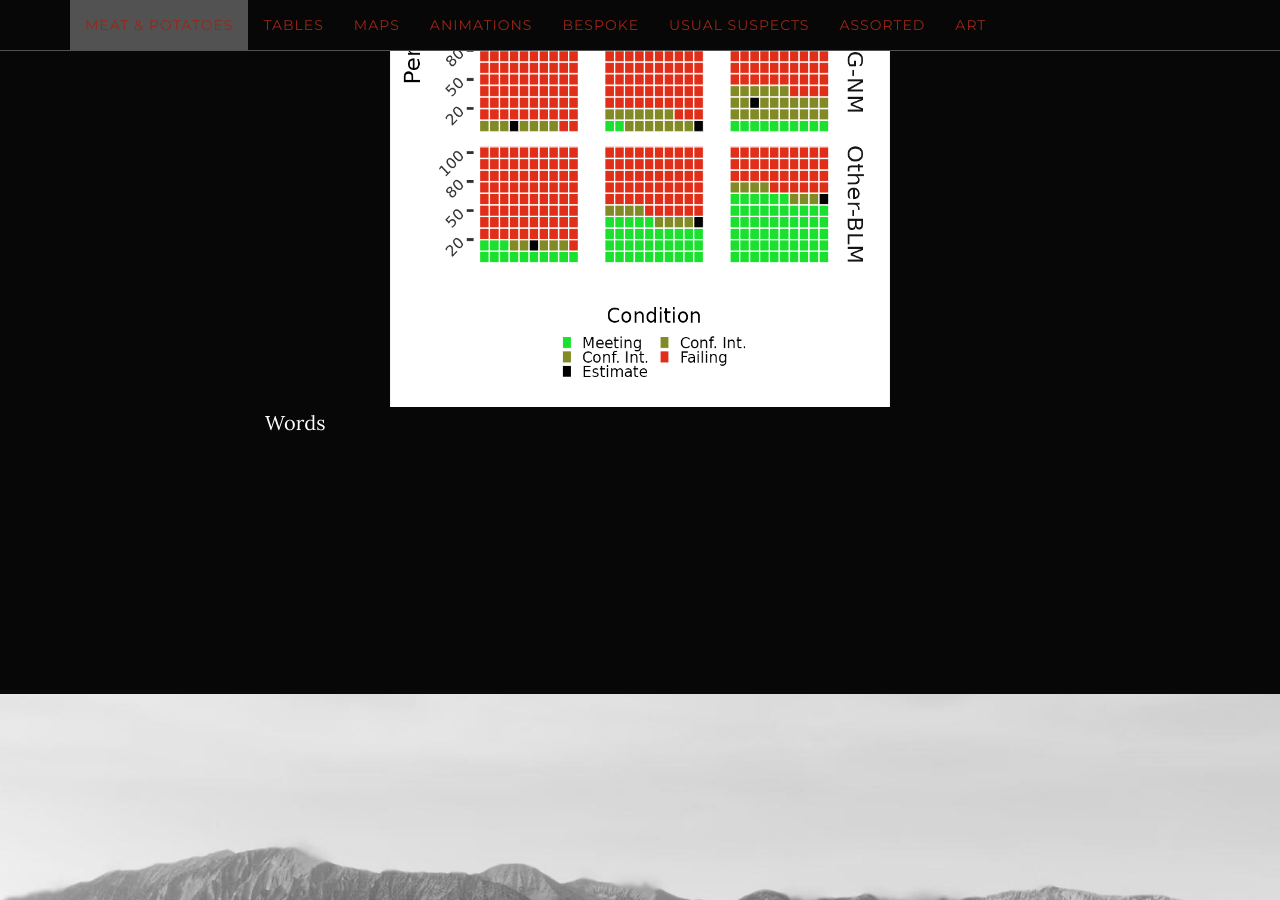
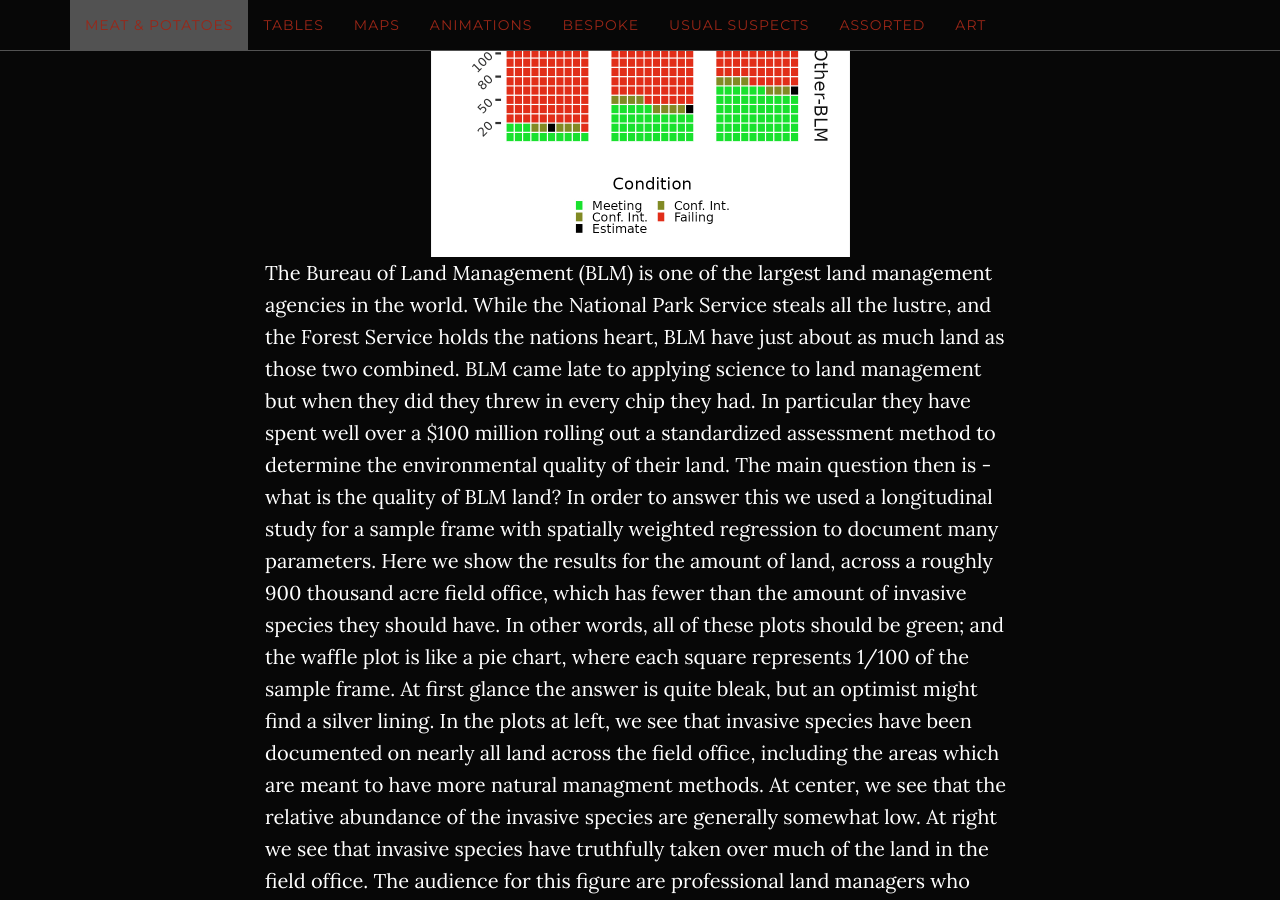
Before and after one commit to sagesteppe/DataVizGallery, a Jekyll site: the page built from index.html, in a window 1280 px wide and 900 px high, scrolled down 4630 px. Built offline with Jekyll 4.4.1, drawn with Linux system fonts in a browser that asks for light colours; some of the changed text lies outside the part shown.

Commit message:
see about another and can we use nerd spacing

```diff
--- a/_includes/meatpotatoes.html
+++ b/_includes/meatpotatoes.html
@@ -12,8 +12,21 @@
 
                 Our audience for this figure included many persons who had commonly criticized the application of the Weibull distribution for modelling phenological events. I had seem most of these people present, and I knew exactly what kind of aesthetics they liked, what they challenged about the use of the distribution, and how they like reporting statistics on figures. In a sense this had an audience of a couple naysayers. </p>
                 <br>
-                <img src="{{site.url}}/figures/waffles.png" width="500" height="750"  class="center" alt="waffles" style="display: block; margin: auto;" />
-                <p>Words</p>
+                <img src="{{site.url}}/figures/waffles.png" width="419" height="600"  class="center" alt="waffles" style="display: block; margin: auto;" />
+                <p>
+                  The Bureau of Land Management (BLM) is one of the largest land management agencies in the world. While the National Park Service steals all the lustre, and the Forest Service holds the nations heart, BLM have just about as much land as those two combined. BLM came late to applying science to land management but when they did they threw in every chip they had. In particular they have spent well over a $100 million rolling out a standardized assessment method to determine the environmental quality of their land.
+
+                  The main question then is - what is the quality of BLM land?
+                  In order to answer this we used a longitudinal study for a sample frame with spatially weighted regression to document many parameters.
+                  Here we show the results for the amount of land, across a roughly 900 thousand acre field office, which has fewer than the amount of invasive species they should have.
+                  In other words, all of these plots should be green; and the waffle plot is like a pie chart, where each square represents 1/100 of the sample frame.
+                  At first glance the answer is quite bleak, but an optimist might find a silver lining.
+                  In the plots at left, we see that invasive species have been documented on nearly all land across the field office, including the areas which are meant to have more natural managment methods.
+                  At center, we see that the relative abundance of the invasive species are generally somewhat low.
+                  At right we see that invasive species have truthfully taken over much of the land in the field office.
+                  The audience for this figure are professional land managers who tend to adopt a business as usual mindset.
+                  It should be very clear this policy will not work, and modifications to practices must be made before the plots in the center and to the right look like the column of plots to the left.
+                </p>
                 <br>
             </div>
         </div>
```
